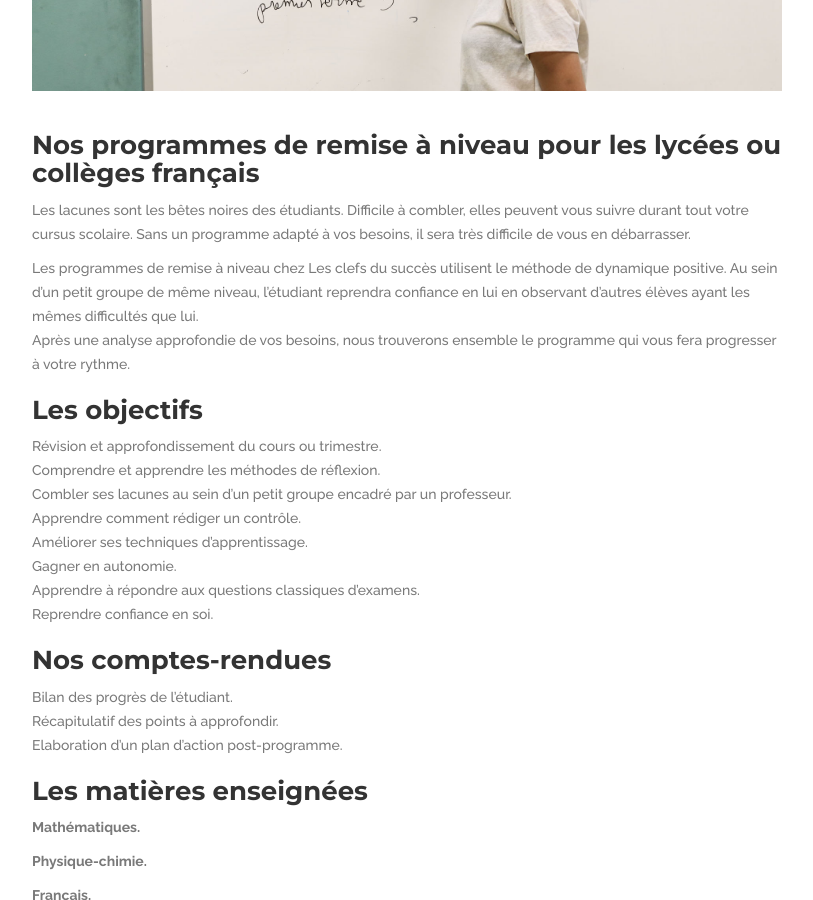
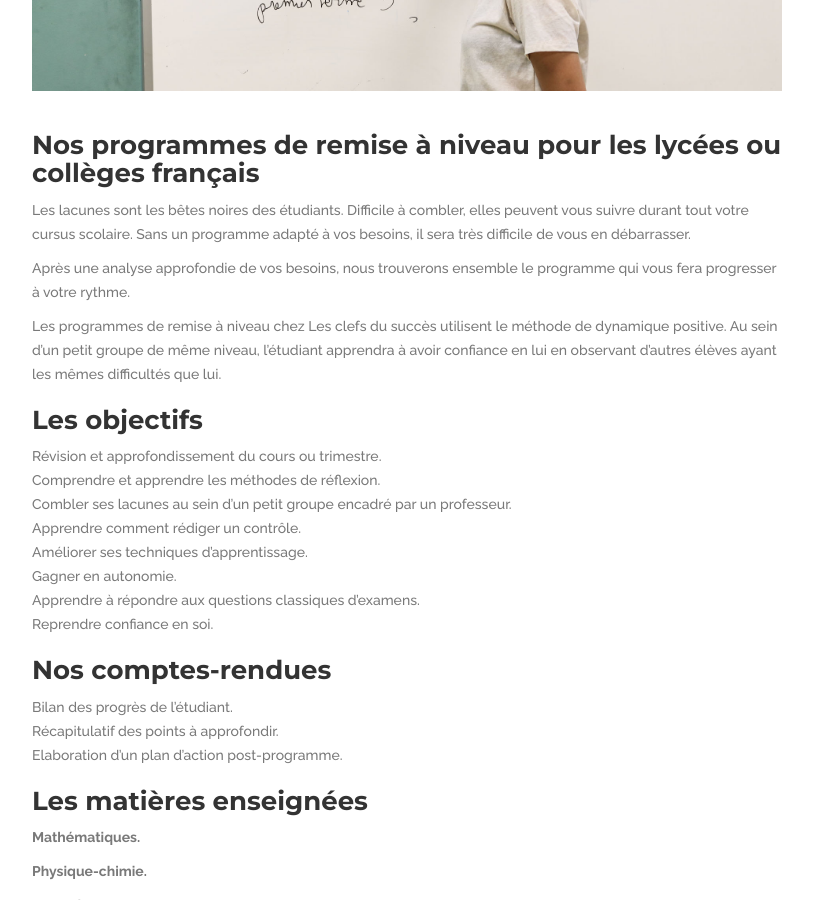
Before and after one commit to bkingg/les-clefs-pour-reussir, a Jekyll site: the page built from _programmes/programme-de-remise-a-n.md, in a window 1280 px wide and 900 px high, scrolled down 676 px. Shown: the whole window, without its empty margins (233-1046 px from the left). Built offline with Jekyll 4.4.1, drawn with Linux system fonts in a browser that asks for light colours.

Commit message:
Update from Forestry.io - programme-de-remise-a-n.md

```diff
--- a/_programmes/programme-de-remise-a-n.md
+++ b/_programmes/programme-de-remise-a-n.md
@@ -8,8 +8,9 @@ image: "/uploads/22.jpg"
 
 Les lacunes sont les bêtes noires des étudiants. Difficile à combler, elles peuvent vous suivre durant tout votre cursus scolaire. Sans un programme adapté à vos besoins, il sera très difficile de vous en débarrasser.
 
-Les programmes de remise à niveau chez Les clefs du succès utilisent le méthode de dynamique positive. Au sein d'un petit groupe de même niveau, l'étudiant reprendra confiance en lui en observant d'autres élèves ayant les mêmes difficultés que lui.
-Après une analyse approfondie de vos besoins,  nous trouverons ensemble le programme qui vous fera progresser à votre rythme.
+Après une analyse approfondie de vos besoins, nous trouverons ensemble le programme qui vous fera progresser à votre rythme.
+
+Les programmes de remise à niveau chez Les clefs du succès utilisent le méthode de dynamique positive. Au sein d'un petit groupe de même niveau, l'étudiant apprendra à avoir confiance en lui en observant d'autres élèves ayant les mêmes difficultés que lui.
 
 ### Les objectifs
 
```
